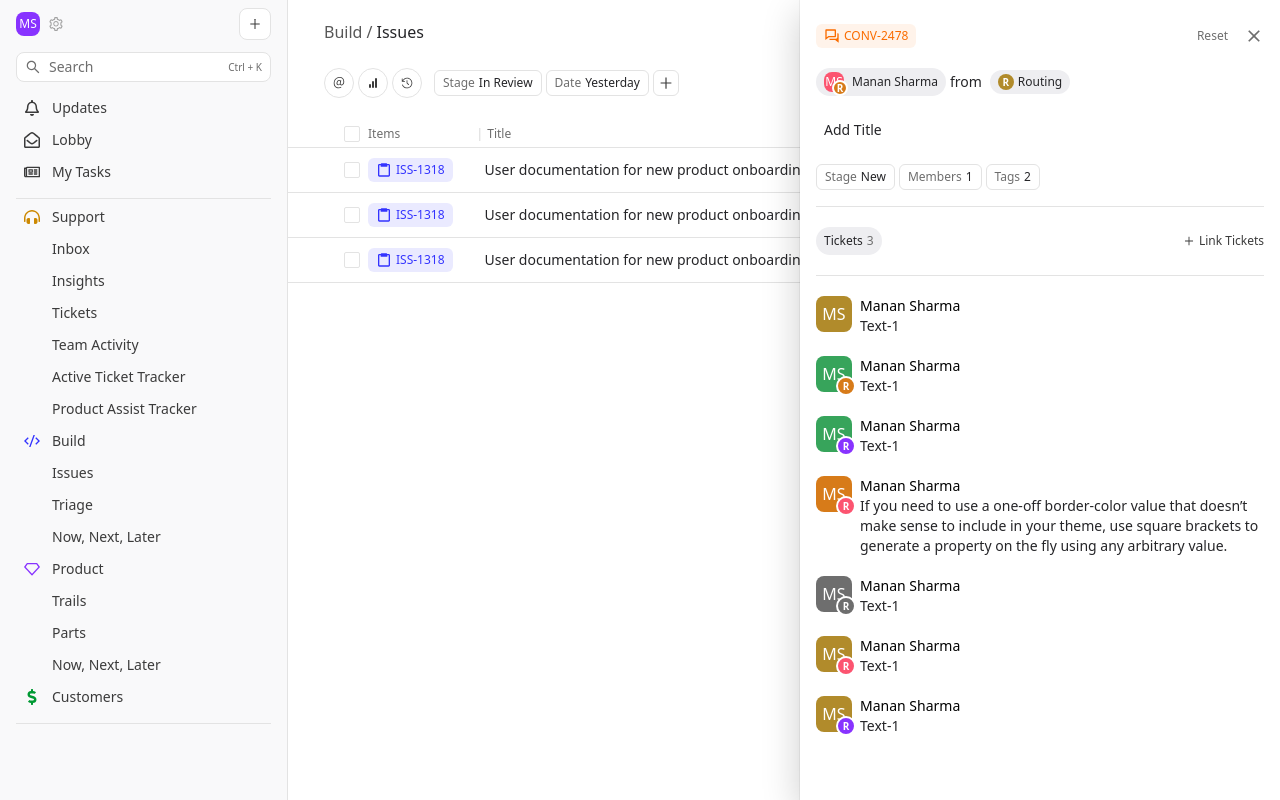
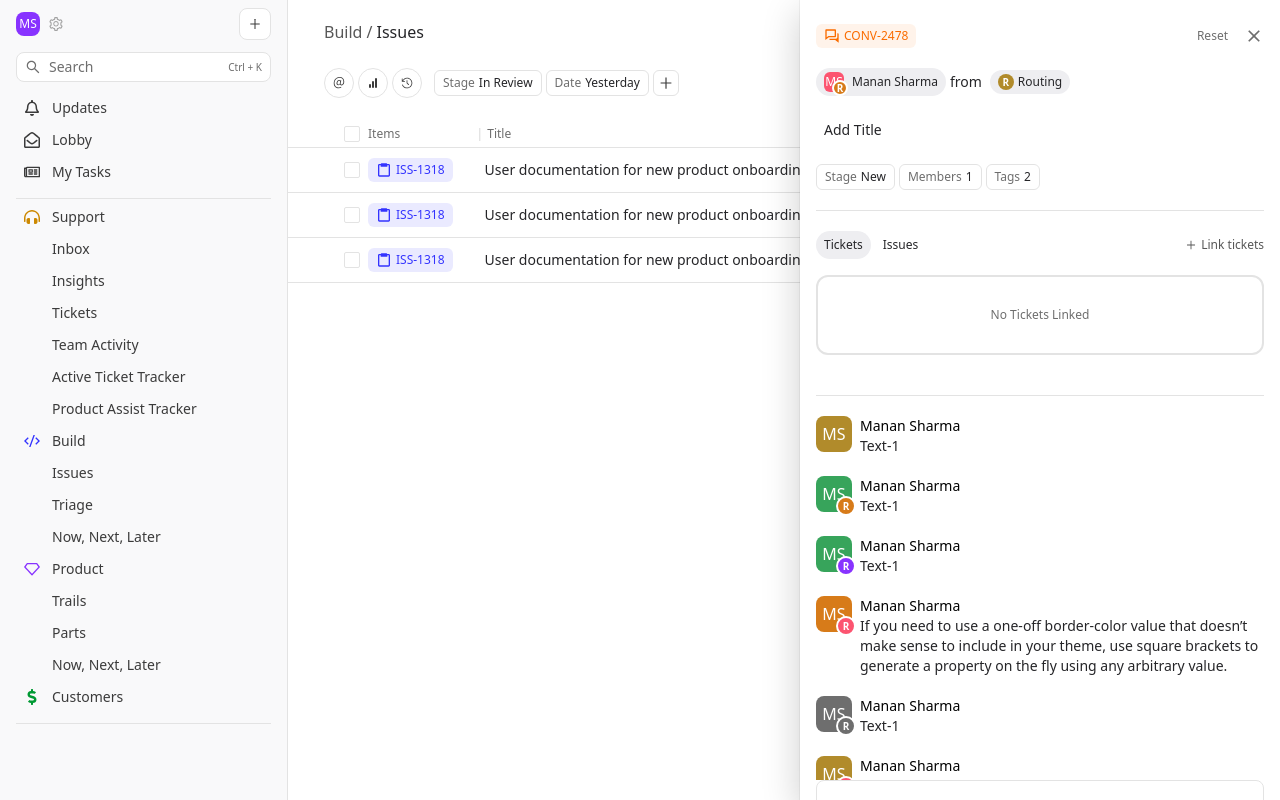
Before and after one commit to devrev/onboarding-prototype, a Next.js app: page /app/play in a window 1280 px wide. Built offline with nearby package versions, Linux system fonts and the light colour scheme.

Commit message:
add: textBox and conv pane

```diff
--- a/src/libs/atoms/button/index.js
+++ b/src/libs/atoms/button/index.js
@@ -8,6 +8,7 @@ const buttonStyleMap = {
     "p-1 border-solid border bg-white border-gray-200 rounded-md text-gray-700 hover:border-gray-400",
   action:
     "px-2 py-1 shadow-tiny border-solid font-medium text-default border bg-white rounded-md hover:bg-menu-hovered",
+  primary: "p-1 bg-accent text-gray-200",
 };
 
 const Button = ({
--- a/src/libs/atoms/pane/index.js
+++ b/src/libs/atoms/pane/index.js
@@ -6,7 +6,7 @@ const Pane = ({ position = "left", children, isOpen }) => {
 
   return (
     isOpen && (
-      <div className="fixed top-0 right-0 h-full z-50 shadow-modal transition-[max-width] duration-300 ease-in-out bg-base max-w-[30rem] sm-max:w-screen w-[30rem]">
+      <div className="fixed top-0 right-0 h-full z-50 shadow-modal transition-[max-width] duration-300 ease-in-out bg-base max-w-[30rem] sm-max:w-screen w-[30rem] overflow-y-scroll">
         {children}
       </div>
     )
--- a/src/libs/components/Chat/index.js
+++ b/src/libs/components/Chat/index.js
@@ -32,7 +32,7 @@ const ChatItemRev = ({ name, revOrg, text }) => {
 
 const Chat = () => {
   return (
-    <div className="overflow-x-scroll max-h-[30rem]">
+    <div className="overflow-x-scroll max-h-[24rem]">
       <ChatItemDev name="Manan Sharma" text="Text-1" />
       <ChatItemRev name="Manan Sharma" text="Text-1" revOrg="Routing" />
       <ChatItemRev name="Manan Sharma" text="Text-1" revOrg="Routing" />
--- /dev/null
+++ b/src/libs/components/Links/index.js
@@ -0,0 +1,81 @@
+import ProfilePicture from "@/libs/atoms/profile";
+import WorkPill from "@/libs/molecules/workPill";
+import clsx from "clsx";
+import React, { useState } from "react";
+import { AiOutlinePlus, AiOutlineLink } from "react-icons/ai";
+
+const EmptyMessage = ({ text }) => {
+  return (
+    <div className="w-full h-20 border-2 rounded-xl flex items-center justify-center">
+      <p className="text-small capitalize text-gray-500">No {text} Linked</p>
+    </div>
+  );
+};
+
+const LinkItem = ({ item }) => {
+  return (
+    <div className="h-20 shadow-popover p-3 rounded-lg">
+      <div className="flex items-center">
+        <WorkPill type="ticket" display="TKT-1216" />
+        <div className="ml-2 ellipsis-break text-default">
+          Show created & modified dates by default
+        </div>
+      </div>
+      <div className="flex items-center mt-1.5 text-default">
+        <div className="flex items-center text-small bg-pill rounded-full px-2 py-0.5">
+          <AiOutlineLink className="mr-1" />
+          Related
+        </div>
+        <div className="ml-4">Awaiting Product Assist</div>
+        <div className="ml-4">Medium</div>
+        <div className="ml-4">
+          <ProfilePicture name="Manan Sharma" />
+        </div>
+      </div>
+    </div>
+  );
+};
+
+const Links = ({ headers, links }) => {
+  const [selected, setSelected] = useState(headers[0]);
+  return (
+    <div>
+      <div className="flex items-center justify-between">
+        <div className="flex items-center text-small capitalize font-medium">
+          {headers.map((header) => (
+            <div
+              className={clsx(
+                "w-fit mr-1 cursor-pointer px-2 py-1.5 rounded-full",
+                selected === header && "bg-pill"
+              )}
+              onClick={() => setSelected(header)}
+              key={header}
+            >
+              {header}
+              <div className="text-small text-gray-500 ml-1">
+                {links &&
+                  links.hasOwnProperty(`${header}`) &&
+                  links[`${header}`].length}
+              </div>
+            </div>
+          ))}
+        </div>
+        <div className="text-small text-gray-600 flex items-center">
+          <AiOutlinePlus className="mr-1" />
+          Link {selected}
+        </div>
+      </div>
+      <div className="mt-4">
+        {links &&
+        links.hasOwnProperty(`${selected}`) &&
+        links[`${selected}`].length ? (
+          <LinkItem />
+        ) : (
+          <EmptyMessage text={selected} />
+        )}
+      </div>
+    </div>
+  );
+};
+
+export default Links;
--- /dev/null
+++ b/src/libs/components/TextBox/index.js
@@ -0,0 +1,50 @@
+import React from "react";
+import { BsEmojiWink, BsTypeStrikethrough, BsCodeSlash } from "react-icons/bs";
+import {
+  AiOutlinePaperClip,
+  AiOutlineBold,
+  AiOutlineItalic,
+  AiOutlineLink,
+  AiOutlineUnorderedList,
+  AiOutlineOrderedList,
+  AiOutlineSend,
+} from "react-icons/ai";
+import Button from "@/libs/atoms/button";
+
+const TextBox = () => {
+  const icons = [
+    BsEmojiWink,
+    AiOutlinePaperClip,
+    AiOutlineBold,
+    AiOutlineItalic,
+    BsTypeStrikethrough,
+    AiOutlineLink,
+    BsCodeSlash,
+    AiOutlineUnorderedList,
+    AiOutlineOrderedList,
+  ];
+  return (
+    <div className="w-full min-h-20 border rounded-lg py-2 px-2">
+      <div className="min-h-[2.5rem] text-default break-all"></div>
+      <div className="flex items-center justify-between">
+        <div className="text-h2 flex items-center text-gray-600">
+          {icons.map((Icon, idx) => (
+            <div
+              key={idx}
+              className="text-h2 p-1 mr-1 rounded-md hover:bg-menu-hovered"
+            >
+              <Icon />
+            </div>
+          ))}
+        </div>
+        <div>
+          <Button type="primary">
+            <AiOutlineSend />
+          </Button>
+        </div>
+      </div>
+    </div>
+  );
+};
+
+export default TextBox;
--- a/src/libs/molecules/revUserProfile/index.js
+++ b/src/libs/molecules/revUserProfile/index.js
@@ -3,9 +3,9 @@ import clsx from "clsx";
 import { bgColors } from "@/constants";
 
 const sizeMap = {
-  xs: "w-5 h-5 text-small",
-  sm: "w-7 h-7 text-default",
-  md: "w-9 h-9 text-lg",
+  xs: "w-5 h-5 text-small rounded-md",
+  sm: "w-7 h-7 text-default rounded-lg",
+  md: "w-9 h-9 text-lg rounded-lg",
 };
 
 const smallSizeMap = {
@@ -41,7 +41,7 @@ const RevUserProfile = ({ name, size = "xs", color, revOrg }) => {
       className={clsx(
         sizeClass,
         color,
-        "flex flex-shrink-0 justify-center items-center rounded-lg text-white relative"
+        "flex flex-shrink-0 justify-center items-center text-white relative"
       )}
     >
       {name}
@@ -49,7 +49,7 @@ const RevUserProfile = ({ name, size = "xs", color, revOrg }) => {
         className={clsx(
           smallClass,
           colorRevorg,
-          "p-1.5 border-2 border-white absolute right-0 bottom-0 rounded-2xl translate-x-1 translate-y-1 flex items-center justify-center font-semibold"
+          "p-1.5 border-2 border-white absolute right-0 bottom-0 rounded-full translate-x-1 translate-y-1 flex items-center justify-center font-semibold"
         )}
       >
         {revOrg[0]}
--- a/src/libs/panes/conversation/index.js
+++ b/src/libs/panes/conversation/index.js
@@ -9,6 +9,8 @@ import RevUserProfile from "@/libs/molecules/revUserProfile";
 import Filter from "@/libs/components/Filters";
 import ProfilePicture from "@/libs/atoms/profile";
 import Chat from "@/libs/components/Chat";
+import Links from "@/libs/components/Links";
+import TextBox from "@/libs/components/TextBox";
 
 const ConversationPane = () => {
   const isOpen = true;
@@ -42,22 +44,16 @@ const ConversationPane = () => {
             ]}
             showCreate={false}
           />
-          <hr className="mt-4" />
+          <hr className="mt-5" />
         </div>
-        <div className="mt-5 flex items-center justify-between">
-          <div className="bg-pill flex items-center text-small font-medium w-fit px-2 py-1.5 rounded-full cursor-pointer">
-            Tickets
-            <p className="text-small text-gray-500 ml-1">3</p>
-          </div>
-          <div>
-            <div className="text-small text-gray-700 flex items-center">
-              <AiOutlinePlus className="mr-1" />
-              Link Tickets
-            </div>
-          </div>
+        <div className="mt-5">
+          <Links headers={["tickets", "issues"]} />
+          <hr className="mt-10" />
         </div>
-        <hr className="mt-5" />
-        <Chat />
+        <div>
+          <Chat />
+          <TextBox />
+        </div>
       </div>
     </Pane>
   );
```
